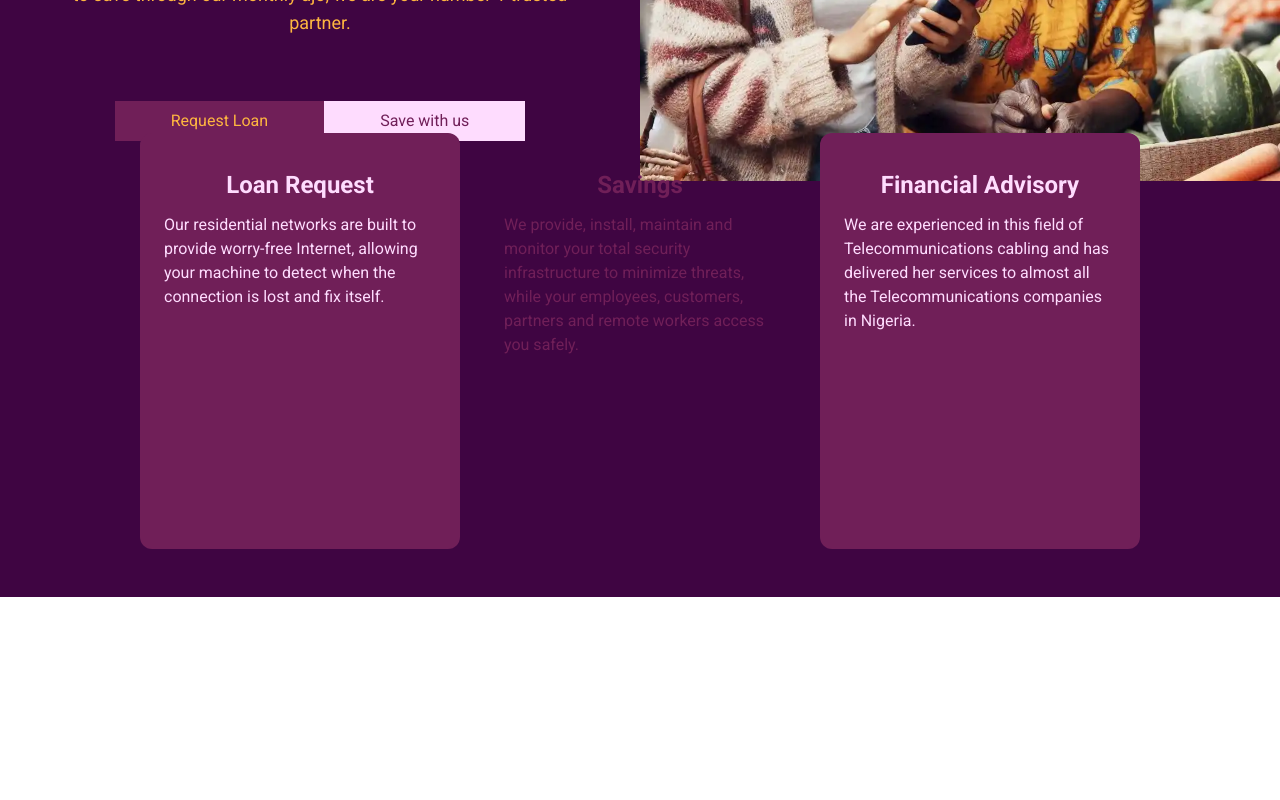
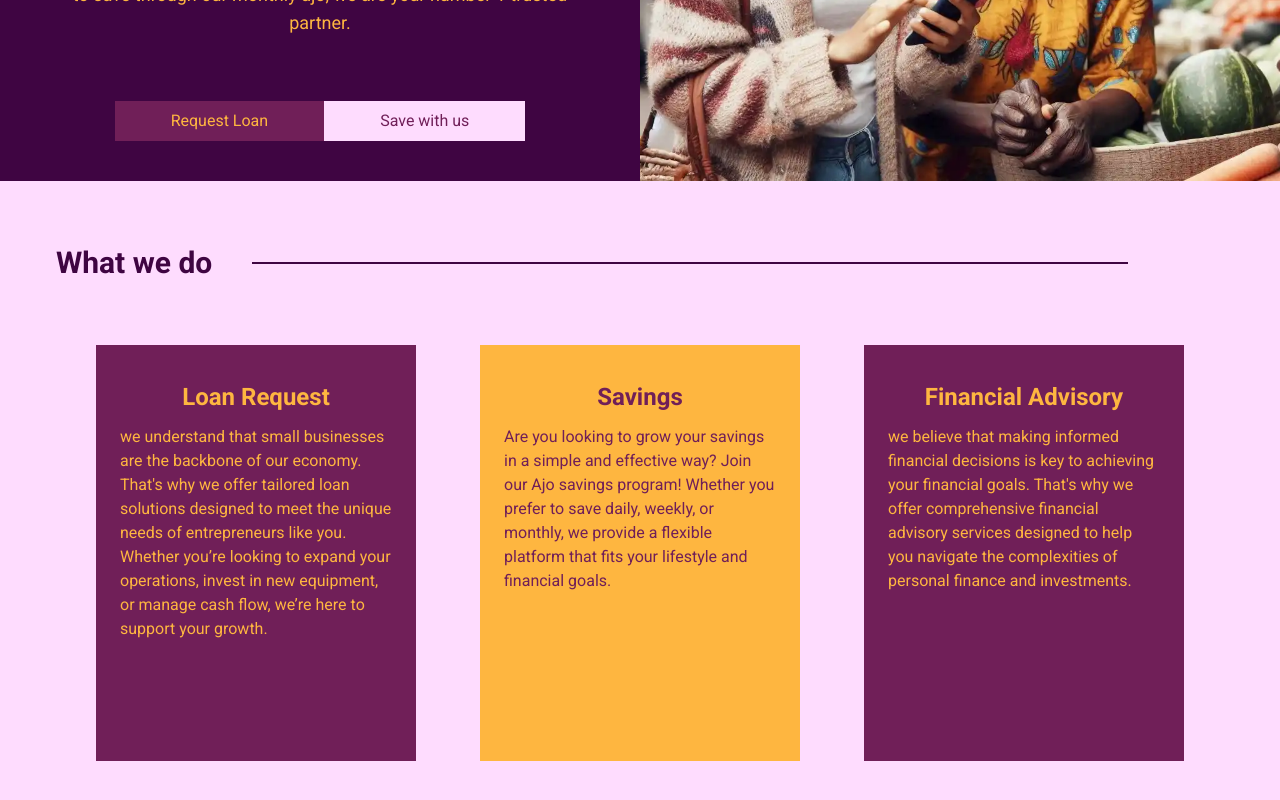
Before and after one commit to messiovo/pennybox, a React (Vite) app: page / in a window 1280 px wide. Shown: the part 450-1250 px from the top of the page. Before the commit the page ends 1047 px from the top, so only its background shows below. Built offline with nearby package versions, Linux system fonts and the light colour scheme.

Commit message:
building card content

```diff
--- a/package.json
+++ b/package.json
@@ -10,6 +10,7 @@
     "preview": "vite preview"
   },
   "dependencies": {
+    "aos": "^2.3.4",
     "browser-router": "^0.2.0",
     "react": "^18.3.1",
     "react-dom": "^18.3.1",
--- a/src/App.jsx
+++ b/src/App.jsx
@@ -1,6 +1,7 @@
 
 import { Home, About, Services, Contact } from "./Pages";
 import { Routes, Route } from "react-router-dom";
+
 
 function App() {
 
--- a/src/Component/atoms/Card.jsx
+++ b/src/Component/atoms/Card.jsx
@@ -4,13 +4,13 @@ const Card = ({title, text, index }) => {
   return (
     <div
       className={`${
-        index % 2 === 0 ? `bg-medium` : `bg-dark`
-      } lg:w-[20rem] md:w-[20rem] w-full px-6 pt-6 lg:pb-6 pb-4 relative top-[-3rem] lg:h-[26rem]  h-fit rounded-xl`}
+        index % 2 === 0 ? `bg-sec text-dark` : `bg-dark text-sec`
+      } lg:w-[20rem] md:w-[20rem] w-full px-6 pt-6 lg:pb-6 pb-4 lg:h-[26rem] `}
       data-aos={`${index % 2 === 0 ? `zoom-in` : `zoom-out`}`}>
-      <h2 className={`${index % 2 === 0 ? `text-dark` : `text-light`} lg:text-2xl text-xl font-semibold text-center py-3`}>
+      <h2 className="lg:text-2xl text-xl font-semibold text-center py-3">
         {title}
       </h2>
-      <p className={`${index % 2 === 0 ? `text-dark` : `text-light`} pb-2 lg:text-base text-sm`}>
+      <p className="pb-2 lg:text-base text-sm">
         {text}
       </p>
 
--- a/src/Component/molecules/CardOne.jsx
+++ b/src/Component/molecules/CardOne.jsx
@@ -6,26 +6,30 @@ const cardDetails = [
     index:1,
     title: "Loan Request",
     text:
-      "Our residential networks are built to provide worry-free Internet, allowing your machine to detect when the connection is lost and fix itself.",
+      "we understand that small businesses are the backbone of our economy. That's why we offer tailored loan solutions designed to meet the unique needs of entrepreneurs like you. Whether you’re looking to expand your operations, invest in new equipment, or manage cash flow, we’re here to support your growth.",
   },
   {
     index:2,
     title: "Savings",
     text:
-      "We provide, install, maintain and monitor your total security infrastructure to minimize threats, while your employees, customers, partners and remote workers access you safely.",
+      "Are you looking to grow your savings in a simple and effective way? Join our Ajo savings program! Whether you prefer to save daily, weekly, or monthly, we provide a flexible platform that fits your lifestyle and financial goals.",
   },
   {
     index:3,
     title: "Financial Advisory",
     text:
-      "We are experienced in this field of Telecommunications cabling and has delivered her services to almost all the Telecommunications companies in Nigeria. ",
+      "we believe that making informed financial decisions is key to achieving your financial goals. That's why we offer comprehensive financial advisory services designed to help you navigate the complexities of personal finance and investments. ",
   },
 ];
 
 const CardOne = () => {
   return (
-    <div className="bg-primary lg:px-14 px-5">
-     <div className="flex lg:flex-row flex-col gap-5 justify-center items-center">
+    <div className="bg-light lg:px-14 px-5 lg:py-16 py-10">
+        <div className="flex flex-row items-center">
+        <h1 className="text-primary  lg:text-3xl text-xl font-bold pr-10">What we do</h1>
+        <span className="h-[2px] lg:w-3/4 w-full bg-primary block"></span>
+        </div>
+     <div className="flex lg:flex-row flex-col lg:gap-16 gap-8 justify-center items-center lg:pt-16 pt-10">
         {cardDetails.map((items, i) => (
           <Card key={items.title} {...items} />
         ))}
--- a/src/Component/molecules/Hero.jsx
+++ b/src/Component/molecules/Hero.jsx
@@ -9,7 +9,7 @@ const Hero = () => {
       <Nav />
       <section className="flex justify-between lg:flex-row flex-col-reverse bg-medium text-sec bg-primary">
         <div className="lg:w-2/4  w-full lg:px-14 px-5">
-            <div className="flex flex-col items-center lg:gap-6 gap-3">
+            <div className="flex flex-col items-center lg:gap-6 gap-5">
                 <h1 className="lg:text-6xl text-2xl text-center lg:py-6 py-3">EMPOWERING SMES THROUGH THE PROVISIONS OF QUICK <b>LOANS </b></h1>
                 <p className="lg:text-lg text-base text-center">-whether you are looking for loan to boost your business or trying to save through our monthly ajo,  we are your number 1 trusted partner.</p>
             </div>
```
Also changed, not shown: 1 other file (tests, documents, lock files or other folders).
